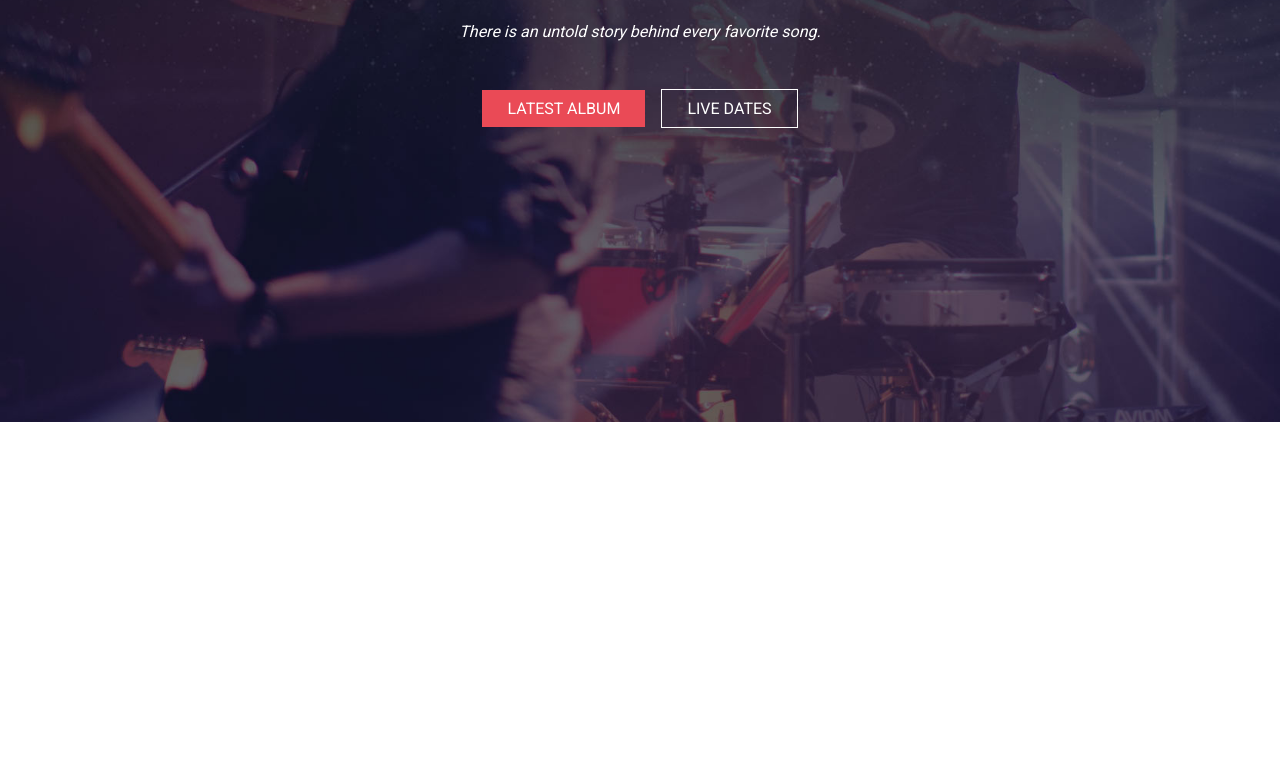
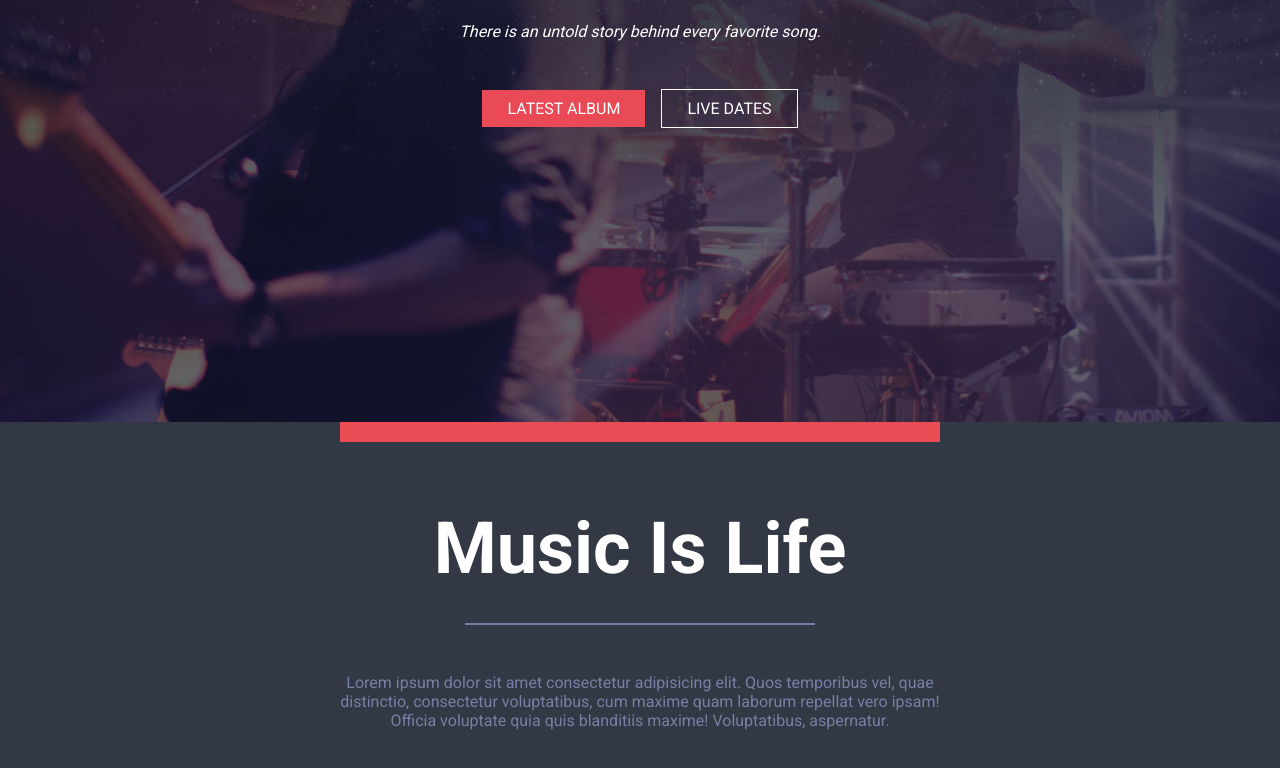
Before and after one commit to Binotz/proj-html-vuejs, a Vue app: page / in a window 1280 px wide. Shown: the part 578-1346 px from the top of the page. Before the commit the page ends 1000 px from the top, so only its background shows below. Built offline with nearby package versions, Linux system fonts and the light colour scheme.

Commit message:
Music is life section done

```diff
--- a/src/App.vue
+++ b/src/App.vue
@@ -1,16 +1,19 @@
 <template>
   <div id="app">
     <HeaderComponentVue />
+    <MainComponentVue />
   </div>
 </template>
 
 <script>
 import HeaderComponentVue from './components/HeaderComponent.vue';
+import MainComponentVue from './components/MainComponent.vue';
 
 export default {
   name: 'App',
   components: {
-    HeaderComponentVue
+    HeaderComponentVue,
+    MainComponentVue
   }
 }
 </script>
--- a/src/assets/variables.scss
+++ b/src/assets/variables.scss
@@ -1,3 +1,7 @@
 $primary_color: #272b34;
 $secondary_color: #ea4a56;
+$mandy: #eb4b54;
+$gray: #323844;
 $white: #fefefe;
+$lynch: #7780a4;
+$light_gray: #aeaeaf;
--- a/src/components/HeaderComponent.vue
+++ b/src/components/HeaderComponent.vue
@@ -51,8 +51,6 @@ export default {
         justify-content: center;
         align-items: center;
         height: calc(100% - 140px);
-        // text-align: center;
-        // padding-top: 20rem;
         color: white;
         h1{
             font-size: 8rem;
--- /dev/null
+++ b/src/components/MainComponent.vue
@@ -0,0 +1,35 @@
+<template>
+  <main>
+    <section class="music">
+        <div class="strike"></div>
+        <SectionTitleVue msg ="Music Is Life" />
+    </section>
+  </main>
+</template>
+
+<script>
+import SectionTitleVue from './SectionTitle.vue';
+
+export default {
+    name: "MainComponent",
+    components:{
+        SectionTitleVue
+    },
+}
+</script>
+
+<style lang="scss" scoped>
+@import '@/assets/variables.scss';
+    .music{
+        padding: 4rem 0;
+        background-color: $gray;
+        color: white;
+        .strike{
+            width: 600px;
+            margin: 0 auto;
+            margin-top: -4rem;
+            margin-bottom: 4rem;
+            border:10px solid $mandy;
+        }
+    }
+</style>
--- /dev/null
+++ b/src/components/SectionTitle.vue
@@ -0,0 +1,43 @@
+<template>
+  <div class="section-title">
+    <h2>{{msg}}</h2>
+    <div class="strike"></div>
+    <p>Lorem ipsum dolor sit amet consectetur adipisicing elit. Quos temporibus vel, quae distinctio, consectetur voluptatibus, cum maxime quam laborum repellat vero ipsam! Officia voluptate quia quis blanditiis maxime! Voluptatibus, aspernatur.</p>
+  </div>
+</template>
+
+<script>
+export default {
+    name:"SectionTitle",
+    props:{
+        msg: String
+    },
+}
+</script>
+
+<style lang="scss" scoped>
+@import '@/assets/variables.scss';
+
+.section-title{
+    display: flex;
+    flex-direction: column;
+    justify-content: center;
+    align-items: center;
+    width: 50%;
+    margin: 0 auto;
+    text-align: center;
+}
+h2{
+    margin-bottom: 2rem;
+    font-size: 4.5rem;
+}
+p{
+    color: $lynch;
+}
+.strike{
+    width: 350px;
+    height: 1px;
+    border: 1px solid $lynch;
+    margin-bottom: 3rem;
+}
+</style>
```
